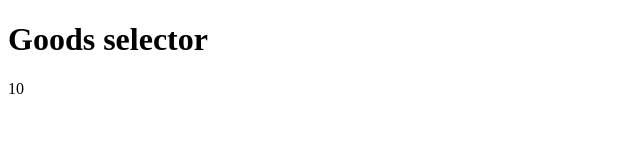
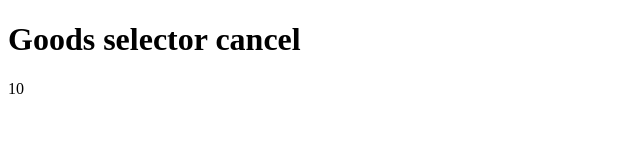
Before and after one commit to mate-academy/react_list-of-goods, a React (Create React App) app: page / in a window 1280 px wide. Shown: the top 160 px of the page, without its empty margins (0-640 px from the left). Built offline with nearby package versions, Linux system fonts and the light colour scheme.

Commit message:
check commit

```diff
--- a/src/App.tsx
+++ b/src/App.tsx
@@ -16,7 +16,7 @@ const goodsFromServer: string[] = [
 
 const App: React.FC = () => (
   <div className="App">
-    <h1>Goods selector</h1>
+    <h1>Goods selector cancel</h1>
     {goodsFromServer.length}
   </div>
 );
```
